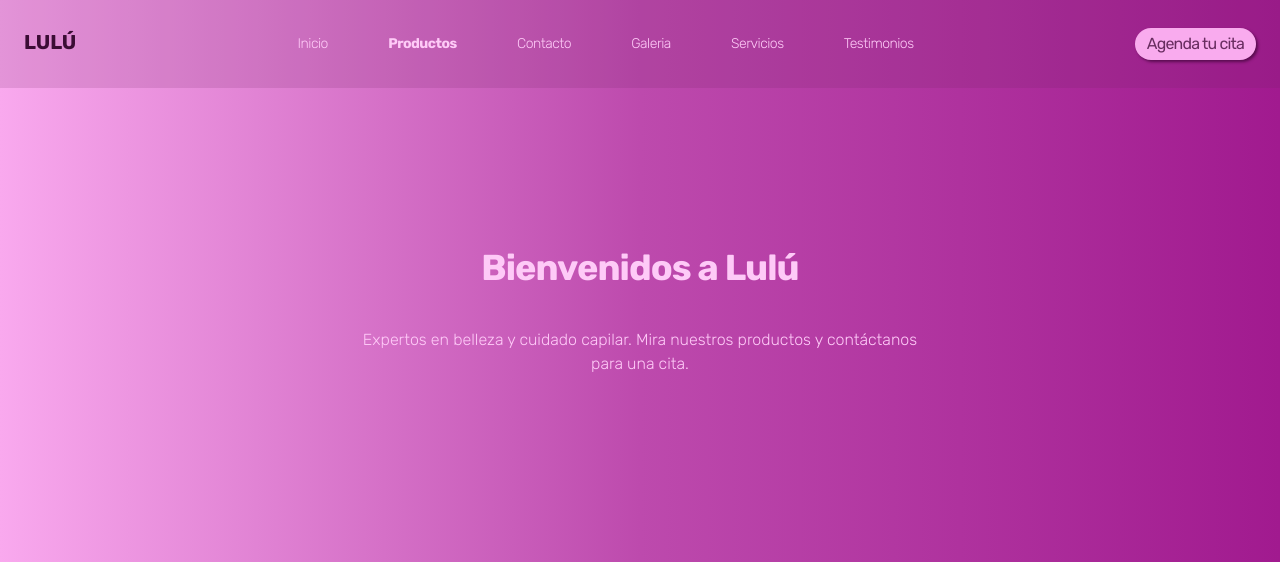
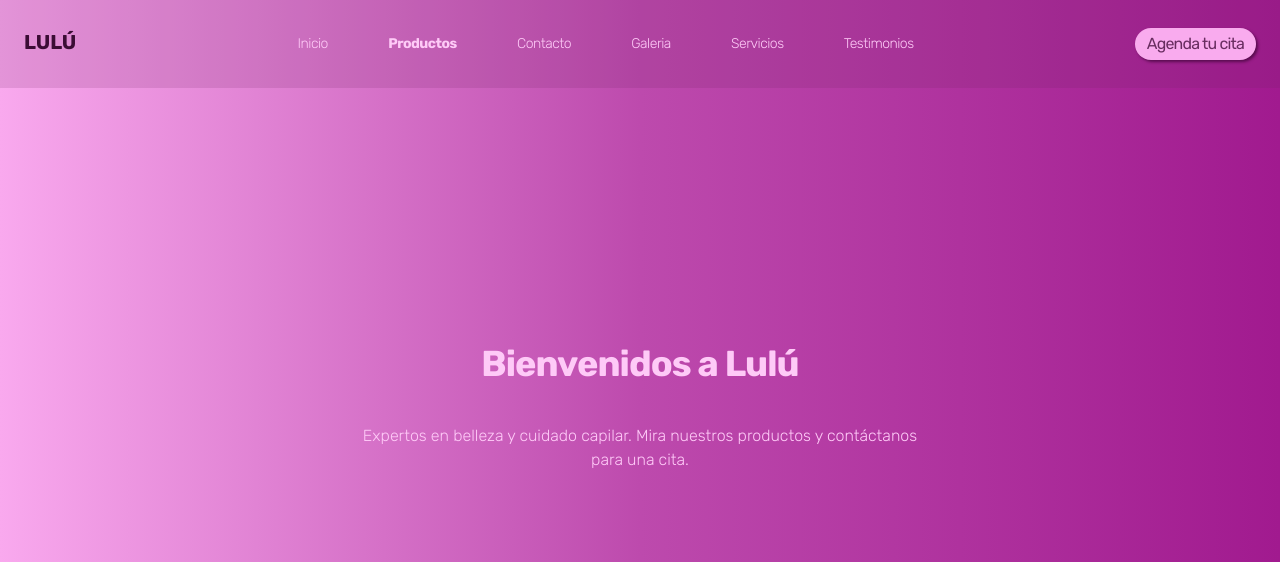
Before and after one commit to Danielgbit/centrodeesteticalulu, a Next.js app: page / in a window 1280 px wide. Shown: the top 562 px of the page. Built offline with nearby package versions, Linux system fonts and the light colour scheme.

Commit message:
Added framer motion animations

```diff
--- a/package.json
+++ b/package.json
@@ -9,6 +9,7 @@
     "lint": "next lint"
   },
   "dependencies": {
+    "framer-motion": "^12.16.0",
     "next": "15.3.3",
     "react": "^19.0.0",
     "react-dom": "^19.0.0",
--- a/src/sections/Featured.tsx
+++ b/src/sections/Featured.tsx
@@ -1,13 +1,24 @@
+"use client";
+
 import products from "@/data/products";
 import React from "react";
 import ProductCard from "../components/ProductCard";
 import Button from "@/components/Button";
+import { easeInOut, motion } from "framer-motion";
 
 const Featured = () => {
   return (
-    <section>
+    <motion.section
+      initial={{ opacity: 0, x: 100 }}
+      whileInView={{ opacity: 1, x: 0 }}
+      transition={{ duration: 0.8 }}
+      viewport={{ once: false, amount: 0.1 }} // 👈 Esto hace que se repita
+      className="pt-24"
+    >
       <div className="mb-12">
-        <h2 className="text-title tracking-text text-light font-semibold mb-4">Productos destacados</h2>
+        <h2 className="text-title tracking-text text-light font-semibold mb-4">
+          Productos destacados
+        </h2>
         <div className="flex aling-center justify-center flex-wrap gap-20 my-20">
           {products.slice(0, 3).map((p) => (
             <ProductCard key={p.id} product={p} />
@@ -20,10 +31,10 @@ const Featured = () => {
           href="/products"
           className="inline-block mt-4 text-pink-600 font-semibold hover:underline"
         >
-          <Button text="Ver todos los productos"/>
+          <Button text="Ver todos los productos" />
         </a>
       </div>
-    </section>
+    </motion.section>
   );
 };
 
--- a/src/sections/Hero.tsx
+++ b/src/sections/Hero.tsx
@@ -1,6 +1,17 @@
+'use client'
+
+import { once } from "events";
+import { motion } from "framer-motion";
+
 const Hero = () => {
   return (
-    <section>
+    <motion.section
+      initial={{ opacity: 0, y: 50 }}
+      whileInView={{ opacity: 1, y: 0 }}
+      transition={{ duration: 0.8 }}
+      viewport={{ once: false, amount: 0.1 }}
+      className="pt-24"
+    >
       <h1 className="my-20 tracking-text text-light text-4xl font-bold mb-4">
         Bienvenidos a Lulú
       </h1>
@@ -8,7 +19,7 @@ const Hero = () => {
         Expertos en belleza y cuidado capilar. Mira nuestros productos y
         contáctanos para una cita.
       </p>
-    </section>
+    </motion.section>
   );
 };
 
```
Also changed, not shown: 1 other file (tests, documents, lock files or other folders).
